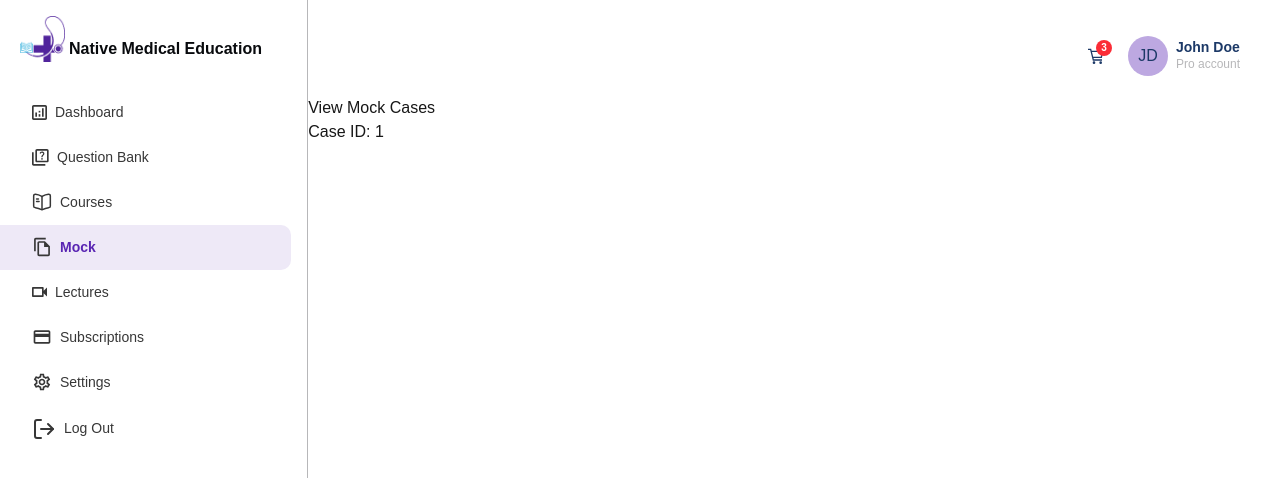
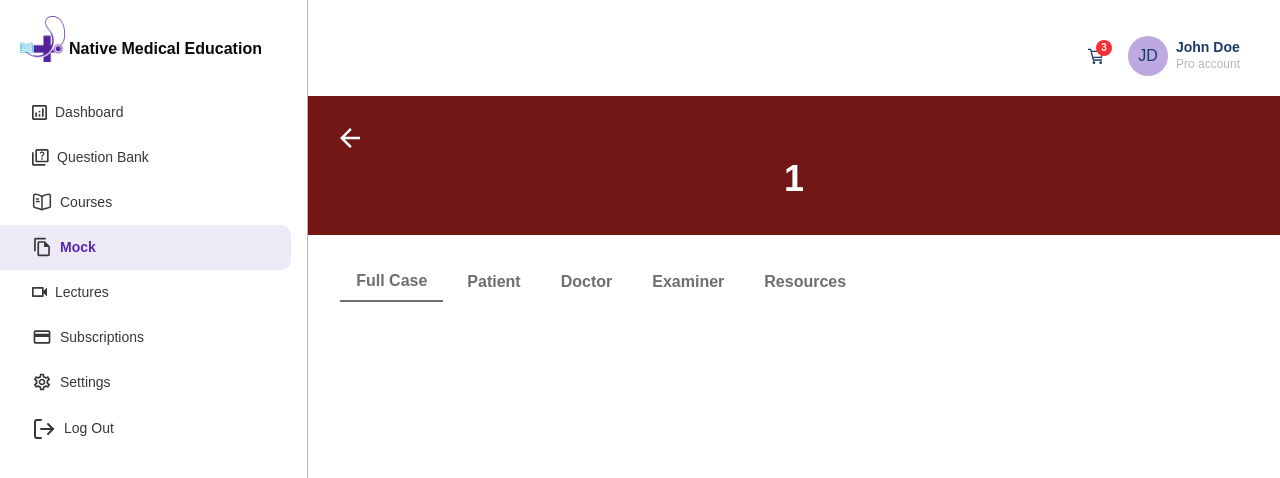
Before and after one commit to Okpara202/Native-Med, a Next.js app: page /mock/1/1 in a window 1280 px wide. Shown: the top 478 px of the page. Built offline with nearby package versions, Linux system fonts and the light colour scheme; a web font is replaced by a local one.

Commit message:
Done for today

```diff
--- a/src/app/(marketplace)/mock/[mockCases]/[id]/page.tsx
+++ b/src/app/(marketplace)/mock/[mockCases]/[id]/page.tsx
@@ -1,4 +1,8 @@
-import { use } from "react";
+"use client";
+import { use, useState } from "react";
+import MockHeaderBg from "../_components/MockHeaderBg";
+import BackIcon from "../_components/BackSvg";
+import { BannerTitleCase } from "@/components/shared/TitleCase";
 
 export default function ViewMockCases({
   params,
@@ -6,10 +10,38 @@ export default function ViewMockCases({
   params: Promise<{ id: string }>;
 }) {
   const { id } = use(params);
+  const [activeBtn, setActiveBtn] = useState("Full Case");
+
+  const toggleActiveBtn = (value: string) => {
+    setActiveBtn(value);
+  };
+
   return (
-    <div>
-      <h1>View Mock Cases</h1>
-      <p>Case ID: {id}</p>
-    </div>
+    <>
+      <MockHeaderBg>
+        <div className="self-start">
+          <BackIcon />
+        </div>
+        <BannerTitleCase text={id} />
+      </MockHeaderBg>
+
+      <section className="px-8 py-4 ">
+        <div className="flex gap-2">
+          {["Full Case", "Patient", "Doctor", "Examiner", "Resources"].map(
+            (item) => (
+              <button
+                key={item}
+                className={`text-subtle-text font-semibold leading-[120%] tracking-[-1%] px-4 pb-2.5 ${
+                  activeBtn === item ? "border-b-2 border-subtle-text" : ""
+                }`}
+                onClick={() => toggleActiveBtn(item)}
+              >
+                {item}
+              </button>
+            ),
+          )}
+        </div>
+      </section>
+    </>
   );
 }
--- /dev/null
+++ b/src/app/(marketplace)/mock/[mockCases]/_components/GetRandomColor.tsx
@@ -0,0 +1,14 @@
+const pageHeaderColors = [
+  "#992E6C",
+  "#2368B6",
+  "#906C00",
+  "#D07910",
+  "#19A535",
+  "#0796A9",
+  "#4425B3",
+  "#721616",
+];
+
+export function GetRandomColor() {
+  return pageHeaderColors[Math.floor(Math.random() * pageHeaderColors.length)];
+}
--- a/src/app/(marketplace)/mock/[mockCases]/_components/MockHeaderBg.tsx
+++ b/src/app/(marketplace)/mock/[mockCases]/_components/MockHeaderBg.tsx
@@ -1,17 +1,4 @@
-const pageHeaderColors = [
-  "#992E6C",
-  "#2368B6",
-  "#906C00",
-  "#D07910",
-  "#19A535",
-  "#0796A9",
-  "#4425B3",
-  "#721616",
-];
-
-function getRandomColor() {
-  return pageHeaderColors[Math.floor(Math.random() * pageHeaderColors.length)];
-}
+import { GetRandomColor } from "./GetRandomColor";
 
 export default function MockHeaderBg({
   children,
@@ -20,7 +7,7 @@ export default function MockHeaderBg({
 }) {
   return (
     <div
-      style={{ backgroundColor: getRandomColor() }}
+      style={{ backgroundColor: GetRandomColor() }}
       className={`py-5 sm:py-6 lg:py-8 px-4 sm:px-6 lg:px-8 gap-2 flex-col flex items-center justify-center relative`}
     >
       {children}
```
